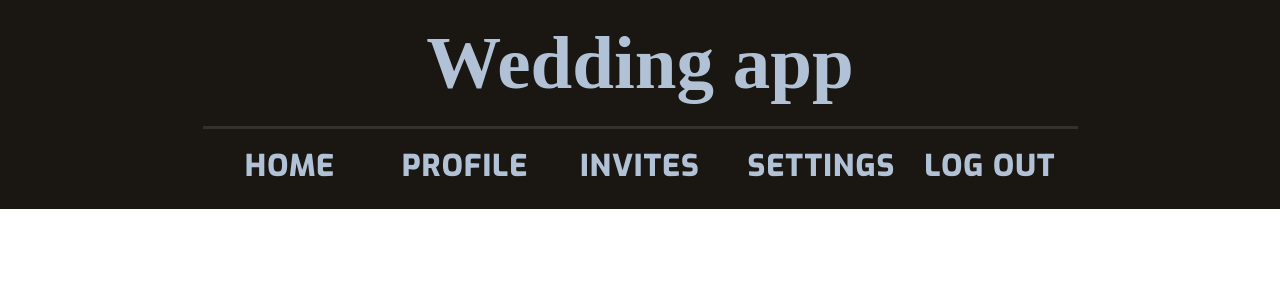
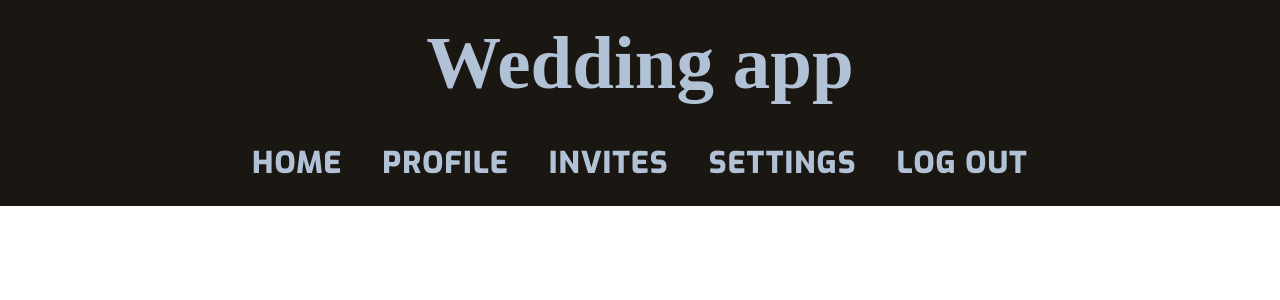
Before and after one commit to GrillCheeseMuncher/Learning-app, a React (Create React App) app: page / in a window 1280 px wide. Shown: the top 300 px of the page. Built offline with nearby package versions, Linux system fonts and the light colour scheme; a web font is replaced by a local one.

Commit message:
styles refactor
Co-authored-by: TheSniezek <TheSniezek@users.noreply.github.com>

```diff
--- a/src/App.scss
+++ b/src/App.scss
@@ -1,175 +1 @@
 @import './styles/mixins.scss';
-
-a {
-  text-decoration: none;
-}
-
-.App {
-
-  .header {
-
-    background-color: var(--dark);
-    display: flex;
-    justify-content: space-between;
-    align-items: center;
-
-    .logo {
-      padding: 2rem 1rem;
-      font-family: var(--font-title);
-      font-size: 4rem;
-      text-align: center;
-      color: var(--blue);
-      font-weight: var(--font-title-weight);
-    }
-
-    .burgir {
-      display: flex;
-      flex-direction: column;
-      justify-content: center;
-      padding: 1rem 2rem;
-      transition: 0.75s;
-      cursor: pointer;
-
-      .krecha_up, .krecha, .krecha_down {
-        margin: 6px 0;
-        width: 60px;
-        height: 6px;
-        background-color: var(--blue);
-        border-radius: 10px;
-        transition: 0.5s;
-      }
-
-       &.clicked {
-        transition: 0.75s;
-        padding: 1rem 1rem;
-
-         .krecha_up {
-           transform: translate(0px, 18px) rotate(45deg);
-           background-color: var(--orange);
-         }
-         .krecha {
-           opacity: 0;
-         }
-         .krecha_down {
-           transform: translate(0px, -18px) rotate(-45deg);
-           background-color: var(--orange);
-         }
-      }
-    }
-  }
-
-  .menu {
-    display: none;
-    background-color: var(--dark);
-    text-align: center;
-
-    &.show {
-      display: flex;
-      flex-direction: column;
-      justify-content: center;
-      text-align: center;
-      font-size: 3rem;
-    }
-
-    li {
-        list-style: none;
-        border-top: 1px solid #353029;
-        width: 100%;
-
-        a {
-          display: block;
-          position: relative;
-          padding: 2rem;
-          font-family: var(--font-primary);
-          text-align: center;
-          font-size: 3rem;
-          color: var(--blue);
-          font-weight: var(--font-primary-weight);
-
-          &:active {
-            color: var(--orange);
-          }
-
-          &:focus {
-            color: var(--orange);
-          }
-        }
-      }
-  }
-
-  @include respond(tab-land) {
-
-    .header {
-
-      background-color: var(--dark);
-      display: flex;
-      justify-content: center;
-
-      .burgir {
-        display: none;
-      }
-
-      .logo {
-        padding: 2rem;
-        font-family: var(--font-title);
-        font-size: 7.5rem;
-        text-align: center;
-        color: var(--blue);
-      }
-    }
-
-    .menu {
-      display: flex;
-      justify-content: center;
-
-        li {
-          border-top: 3px solid #353029;
-          width: 17.5rem;
-
-          a {
-            display: inline-block;
-            padding: 2rem;
-            font-size: 3rem;
-            letter-spacing: 0.1rem;
-
-            &:after {
-              content: "";
-              display: block;
-              position: relative;
-              left: 50%;
-              top: 0.5rem;
-              height: 0.5rem;
-              width: 0;
-              background: var(--orange);
-              transition: width 0.25s, left 0.25s;
-            }
-
-            &:hover:after {
-              width: 97.5%;
-              left: 0;
-            }
-
-            &:not(:last-child)::after {
-              height: 0px;
-            }
-
-            &:active {
-              color: var(--blue);
-            }
-
-            &:focus {
-              color: var(--blue);
-            }
-          }
-      }
-    }
-  }
-
-  @include respond(pc) {
-    .menu {
-      li {
-        width: 20rem;
-      }
-    }
-  }
-}
--- a/src/App.tsx
+++ b/src/App.tsx
@@ -1,28 +1,10 @@
 import './App.scss';
-import { useState } from 'react';
-import { Burgir } from './components/unility/Burgir';
+import { Header } from './components/Header/Header';
 
 function App() {
-
-  const [isClicked, setIsClicked] = useState(false);
-
-  const handleClick = () => {
-    setIsClicked(!isClicked);
-  };
-
   return (
     <div className="App">
-      <nav className='header'>
-        <div className='logo'>Wedding app</div>
-        <Burgir isClicked={isClicked} handleClick={handleClick} />
-      </nav>
-        <div className={`menu ${isClicked ? 'show' : ''}`}>
-            <li><a href="#home">HOME</a></li>
-            <li><a href="#profile">PROFILE</a></li>
-            <li><a href="#invites">INVITES</a></li>
-            <li><a href="#settings">SETTINGS</a></li>
-            <li><a href="#logout">LOG OUT</a></li>
-        </div>
+      <Header />
     </div>
   );
 }
--- /dev/null
+++ b/src/components/Header/Header.scss
@@ -0,0 +1,105 @@
+@import '../../styles/mixins.scss';
+
+.header {
+  background-color: var(--dark);
+  display: flex;
+  flex-direction: column;
+  justify-content: space-between;
+  position: relative;
+
+  @include respond(tab-land) {
+    justify-content: center;
+    align-items: center;
+  }
+
+  .title_wrapper {
+    display: flex;
+    flex-grow: 1;
+    justify-content: space-between;
+
+    .title {
+      padding: 2rem 1rem;
+      font-family: var(--font-title);
+      font-size: 4rem;
+      text-align: center;
+      color: var(--blue);
+      font-weight: var(--font-title-weight);
+
+      @include respond(tab-land) {
+        padding: 2rem;
+        font-size: 7.5rem;
+      }
+    }
+  }
+
+  .menu {
+    background-color: var(--dark);
+    text-align: center;
+    position: absolute;
+    left: 0;
+    right: 0;
+    top: -500%;
+    transition: 0.6s;
+    z-index: -1;
+
+    @include respond(tab-land) {
+      display: flex;
+      justify-content: center;
+      top: 100%;
+    }
+
+    &.show {
+      display: flex;
+      flex-direction: column;
+      font-size: 3rem;
+      top: 100%;
+    }
+
+    .menu_li {
+      list-style: none;
+      border-top: 1px solid #353029;
+      display: block;
+      position: relative;
+      padding: 2rem;
+      font-family: var(--font-primary);
+      text-align: center;
+      font-size: 3rem;
+      color: var(--blue);
+      font-weight: var(--font-primary-weight);
+
+      &:active,
+      :focus {
+        color: var(--orange);
+      }
+
+      @include respond(tab-land) {
+        border-top: none;
+        display: inline;
+        font-size: 3rem;
+        letter-spacing: 0.1rem;
+
+        &:after {
+          content: '';
+          display: block;
+          position: relative;
+          left: 50%;
+          top: 0.5rem;
+          height: 0.5rem;
+          width: 0;
+          background: var(--orange);
+          transition: width 0.25s, left 0.25s;
+        }
+
+        &:hover:after {
+          width: 100%;
+          left: 0;
+        }
+
+        &:active,
+        :focus {
+          color: var(--blue);
+        }
+      }
+    }
+  }
+}
--- /dev/null
+++ b/src/components/Header/Header.tsx
@@ -0,0 +1,26 @@
+import { useState } from 'react';
+import { Burgir } from '../utilities';
+import './Header.scss';
+
+export const Header = () => {
+  const [isClicked, setIsClicked] = useState(false);
+  const handleClick = () => {
+    setIsClicked(!isClicked);
+  };
+
+  const list = ['HOME', 'PROFILE', 'INVITES', 'SETTINGS', 'LOG OUT'].map((item, i) => (
+    <li key={i} className="menu_li">
+      {item}
+    </li>
+  ));
+
+  return (
+    <header className="header">
+      <div className="title_wrapper">
+        <div className="title">Wedding app</div>
+        <Burgir isClicked={isClicked} handleClick={handleClick} />
+      </div>
+      <nav className={`menu${isClicked ? ' show' : ''}`}>{list}</nav>
+    </header>
+  );
+};
--- /dev/null
+++ b/src/components/index.ts
@@ -0,0 +1 @@
+export * from './Header/Header';
--- /dev/null
+++ b/src/components/utilities/Burgir/Burgir.scss
@@ -0,0 +1,44 @@
+@import '../../../styles/mixins.scss';
+
+.burgir {
+  display: flex;
+  flex-direction: column;
+  justify-content: center;
+  padding: 1rem 2rem;
+  transition: 0.75s;
+  cursor: pointer;
+
+  @include respond(tab-land) {
+    display: none;
+  }
+
+  .krecha_up,
+  .krecha,
+  .krecha_down {
+    margin: 6px 0;
+    width: 60px;
+    height: 6px;
+    background-color: var(--blue);
+    border-radius: 10px;
+    transition: 0.5s;
+  }
+
+  &.clicked {
+    transition: 0.75s;
+    padding: 1rem 1rem;
+
+    .krecha_up {
+      transform: translate(0px, 18px) rotate(45deg);
+      background-color: var(--orange);
+    }
+
+    .krecha {
+      opacity: 0;
+    }
+
+    .krecha_down {
+      transform: translate(0px, -18px) rotate(-45deg);
+      background-color: var(--orange);
+    }
+  }
+}
--- /dev/null
+++ b/src/components/utilities/index.ts
@@ -0,0 +1 @@
+export * from './Burgir/Burgir';
--- a/src/styles/mixins.scss
+++ b/src/styles/mixins.scss
@@ -23,7 +23,8 @@
       @content;
     }
   }
-  @if $breakpoint == pc { //tu zmieniłem bo się gryzło z tym screen w media only screen
+  @if $breakpoint == pc {
+    //tu zmieniłem bo się gryzło z tym screen w media only screen
     @media only screen and (min-width: 90em) {
       @content;
     }
--- a/src/styles/normalize.scss
+++ b/src/styles/normalize.scss
@@ -75,6 +75,7 @@ pre {
 
 a {
   background-color: transparent;
+  text-decoration: none;
 }
 
 /**
```
Also changed, not shown: src/components/utilities/Burgir/Burgir.tsx (renamed from src/components/unility/Burgir.tsx, +8 -7 lines).
